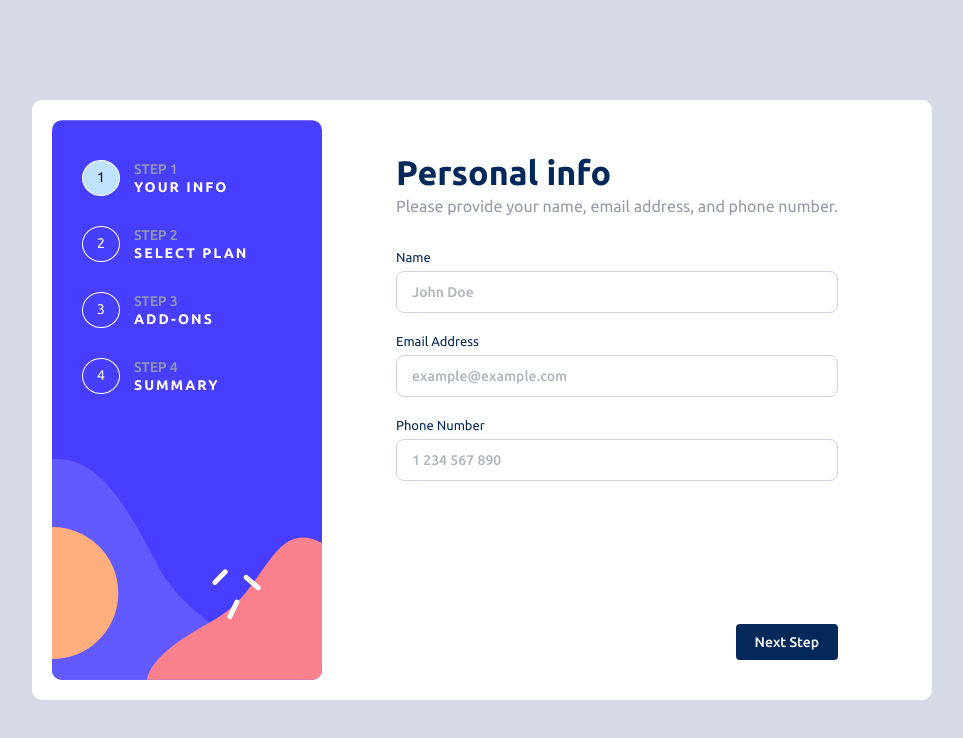
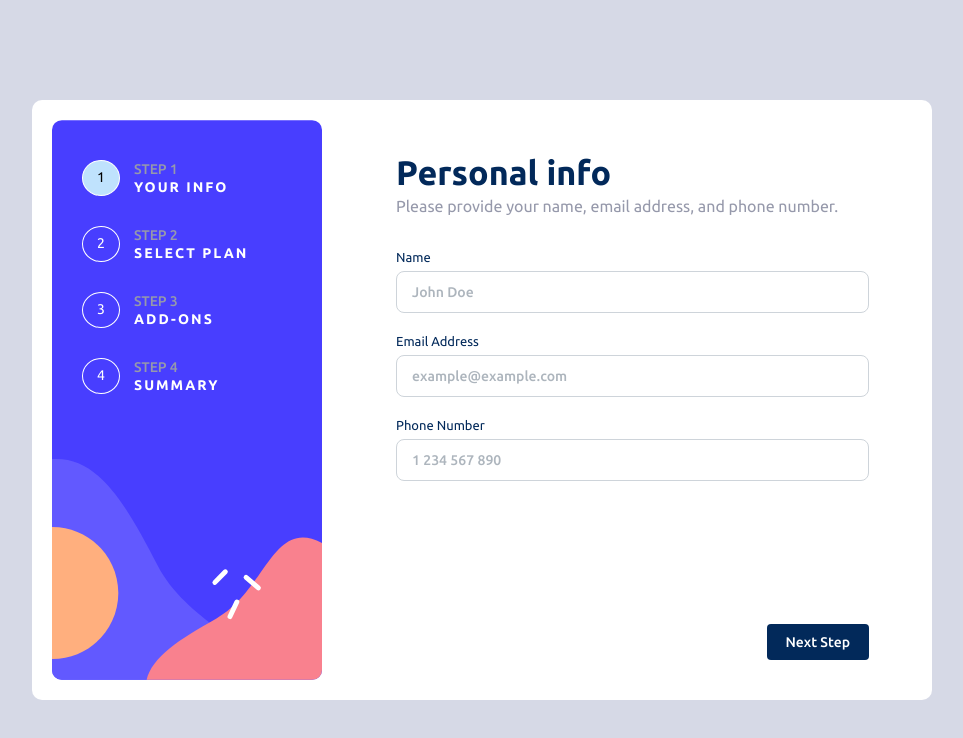
Before and after one commit to lucasfeklein/multistep-form, a React (Vite) app: page / in a window 1280 px wide. Shown: the top 738 px of the page, without its empty margins (158-1121 px from the left). Built offline with nearby package versions, Linux system fonts and the light colour scheme.

Commit message:
standart width for plan container

```diff
--- a/src/index.css
+++ b/src/index.css
@@ -62,3 +62,7 @@ body {
 p {
   line-height: 18px;
 }
+
+.plan-container {
+  width: 55%;
+}
```
